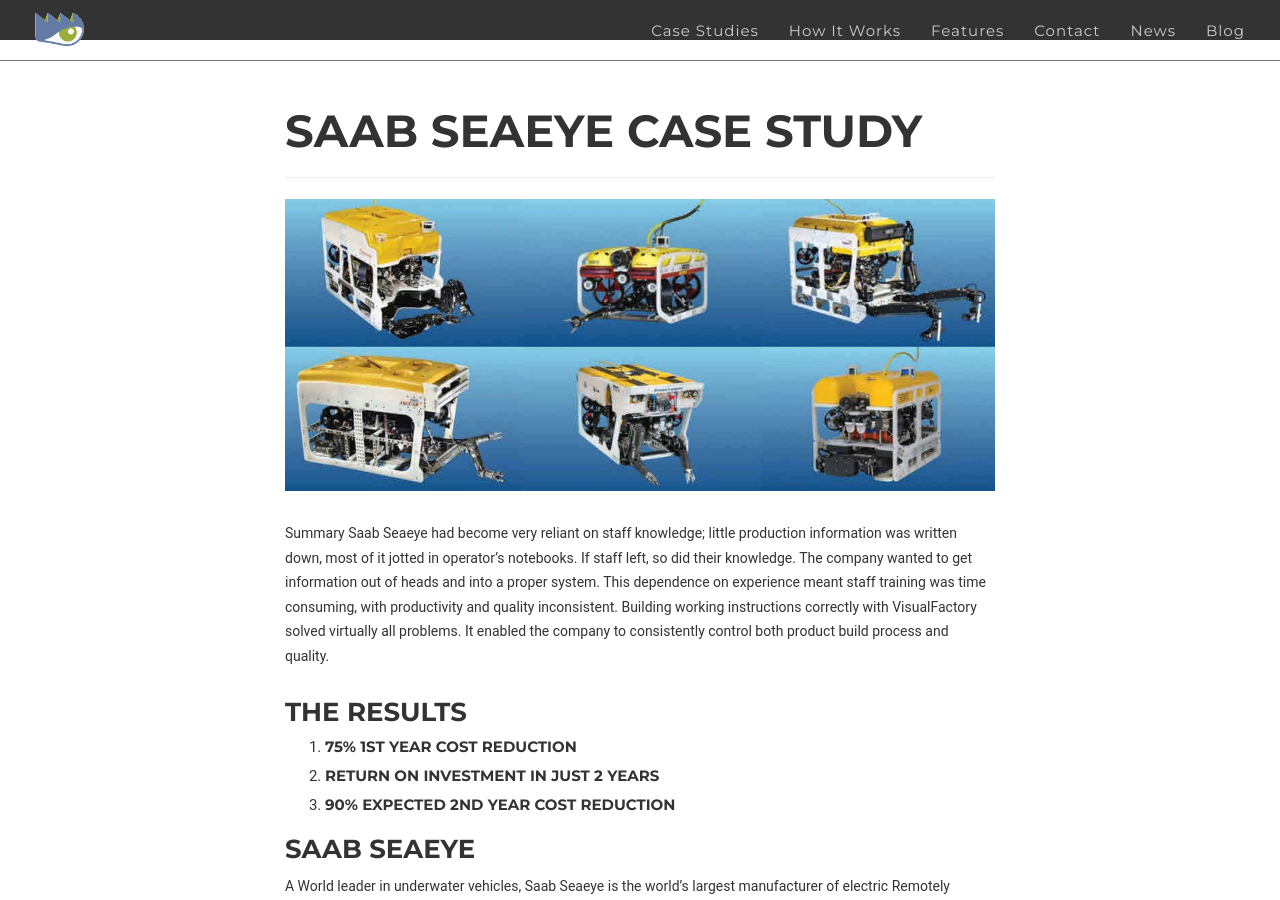
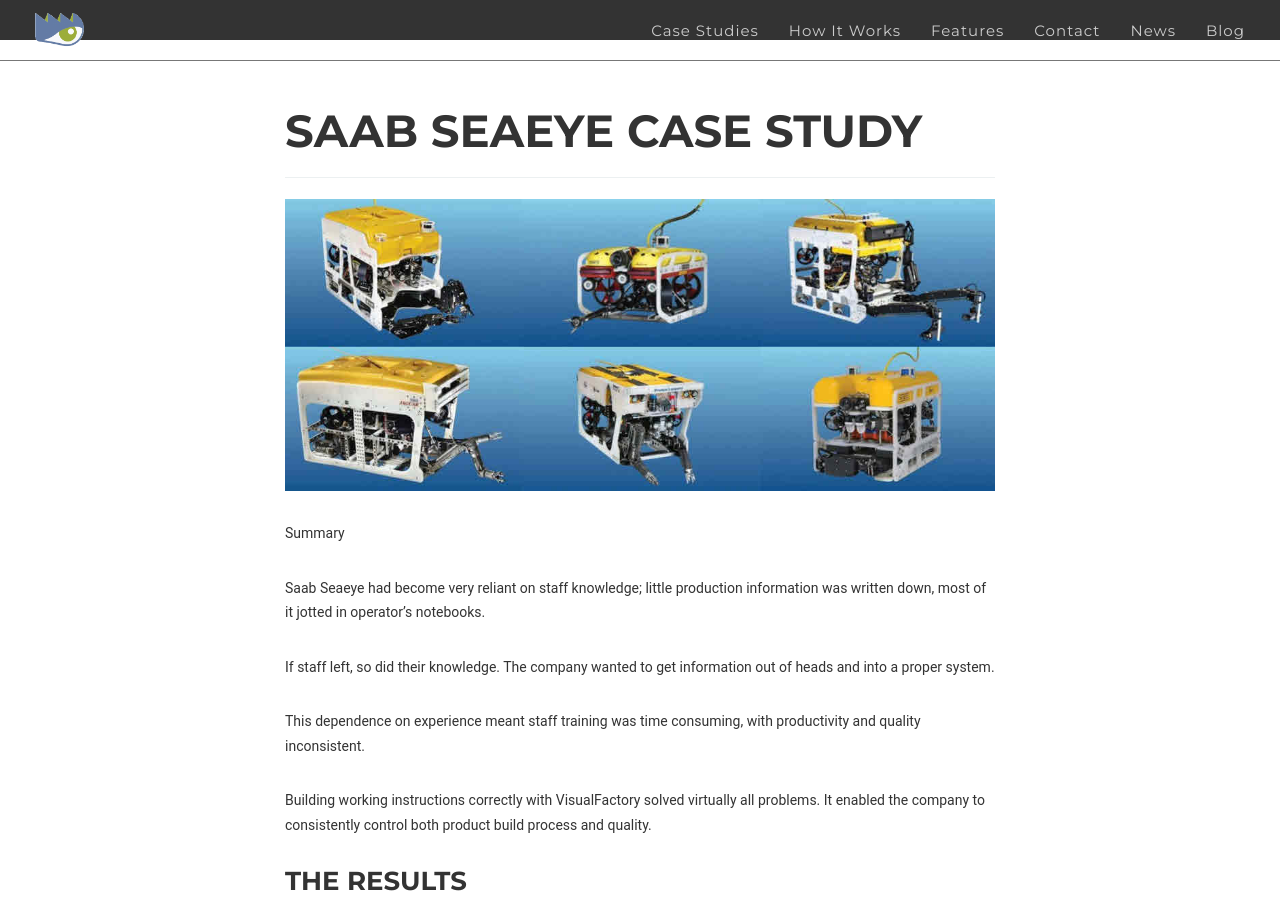
Before and after one commit to ASCNomuda/ascnomuda.github.io, a Jekyll site: the page built from _posts/2017-01-09-saab-seaeye-case-study.md, in a window 1280 px wide and 900 px high. Built offline with Jekyll 4.4.1, drawn with Linux system fonts in a browser that asks for light colours; some web fonts are replaced; part of the change alters nothing that is shown.

```diff
--- a/_posts/2017-01-09-saab-seaeye-case-study.md
+++ b/_posts/2017-01-09-saab-seaeye-case-study.md
@@ -11,11 +11,11 @@ alt: Submersible
 project-date: April 2014
 client: Racal
 category: Electronics
-description-1: "Summary\nSaab Seaeye had become very reliant on staff knowledge; little production information was written down, most of it jotted in operator’s notebooks. \n\nIf staff left, so did their knowledge. The company wanted to get information out of heads and into a proper system. \n\nThis dependence on experience meant staff training was time consuming, with productivity and quality inconsistent.\n\nBuilding working instructions correctly with VisualFactory solved virtually all problems. It enabled the company to consistently control both product build process and quality."
-description-2:
-description-3:
-description-4:
-description-5:
+description-1: Summary
+description-2: 'Saab Seaeye had become very reliant on staff knowledge; little production information was written down, most of it jotted in operator’s notebooks.'
+description-3: 'If staff left, so did their knowledge. The company wanted to get information out of heads and into a proper system.'
+description-4: 'This dependence on experience meant staff training was time consuming, with productivity and quality inconsistent.'
+description-5: Building working instructions correctly with VisualFactory solved virtually all problems. It enabled the company to consistently control both product build process and quality.
 ---
 
 
@@ -29,7 +29,7 @@ description-5:
 
 A World leader in underwater vehicles, Saab Seaeye is the world's largest manufacturer of electric Remotely Operated Vehicles (ROVs).
 
-This includes Saab's range of tethered, autonomous and hybrid underwater vehicle systems for the defence industry.&nbsp;
+This includes Saab's range of tethered, autonomous and hybrid underwater vehicle systems for the defence industry.
 
 Saab Seaeye’s products set the benchmark by which all electric powered ROVs are compared today.
 
@@ -53,7 +53,7 @@ Saab Seaeye wanted to get control of their Work Instructions and turn knowledge
 
 ### How We Helped
 
-NoMuda introduced a new philosophy to WI authoring, maximising benefit from VF's lean approach. For every product range one set of instructions is created, covering all processes to build all variants.&nbsp;
+NoMuda introduced a new philosophy to WI authoring, maximising benefit from VF's lean approach. For every product range one set of instructions is created, covering all processes to build all variants.
 
 VisualFactory tracks all tasks displaying to each operator only those pages required for the particular variant being assembled.
 
@@ -63,8 +63,8 @@ It was found that they could now build accurately to cost, quality and time targ
 
 #### The Numbers
 
-In 2011 the cost was &pound;268,000
+In 2011 the cost was £268,000
 
-By 2012, that figure was &pound;52,000
+By 2012, that figure was £52,000
 
-In 2013, it’s expected to be as low as &pound;28,000
+In 2013, it’s expected to be as low as £28,000
```
